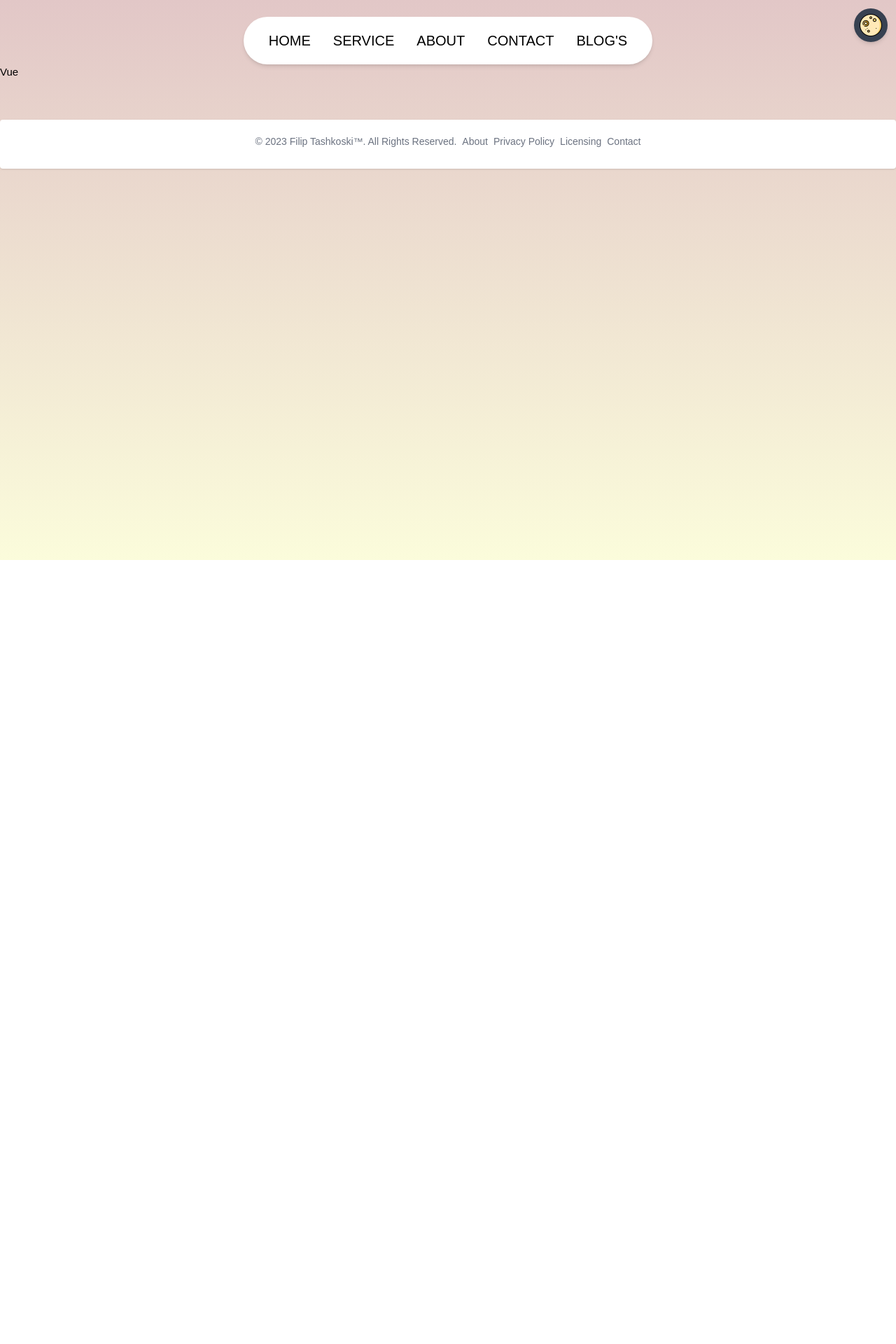
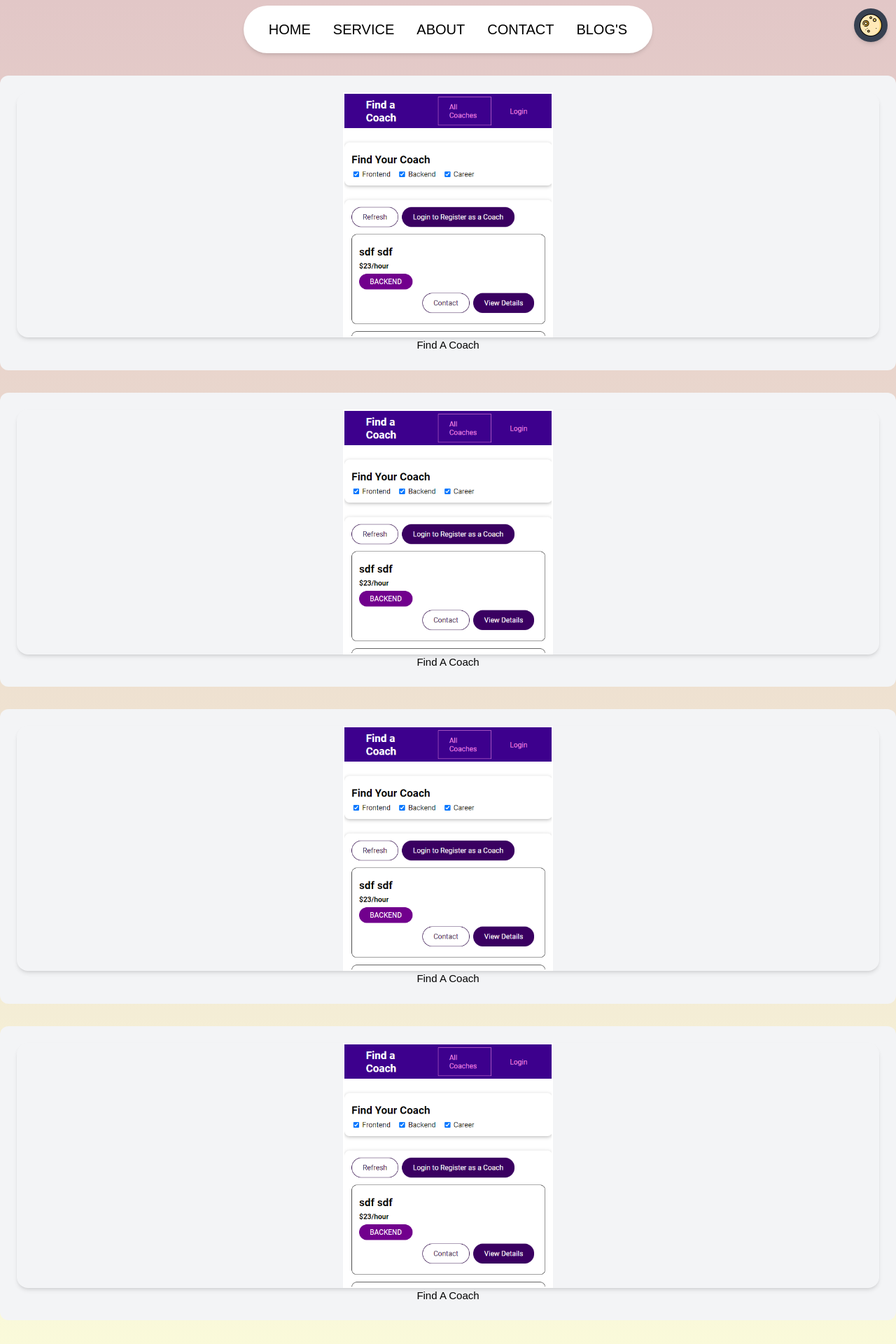
Before and after one commit to ftaskoski123/portfolio, a Vue app: page /about in a window 1280 px wide. Shown: the top 1920 px of the page at 70% size. Before the commit the page ends 800 px from the top, so only its background shows below. Built offline with nearby package versions, Linux system fonts and the light colour scheme.

Commit message:
added projects,fixed footer,reposition the nav

```diff
--- a/src/components/Footer.vue
+++ b/src/components/Footer.vue
@@ -1,23 +1,5 @@
 <template>
-    <!-- <footer class="p-4 absolute inset-x-0 bottom-0 w-screen bg-white rounded shadow flex flex-col sm:flex-row items-center justify-between sm:p-5 dark:bg-gray-800">
-      <span class="text-sm text-gray-500 text-center dark:text-gray-400">© 2023 <a href="https://flowbite.com" class="hover:underline" target="_blank">Filip Tashkoski™</a>. All Rights Reserved.</span>
-      <ul class="flex flex-wrap sm:mt-0">
-        <li>
-          <a href="#" class="mr-4 text-sm text-gray-500 hover:underline md:mr-6 dark:text-gray-400">About</a>
-        </li>
-        <li>
-          <a href="#" class="mr-4 text-sm text-gray-500 hover:underline md:mr-6 dark:text-gray-400">Privacy Policy</a>
-        </li>
-        <li>
-          <a href="#" class="mr-4 text-sm text-gray-500 hover:underline md:mr-6 dark:text-gray-400">Licensing</a>
-        </li>
-        <li>
-          <a href="#" class="text-sm text-gray-500 hover:underline dark:text-gray-400">Contact</a>
-        </li>
-      </ul>
-    </footer> -->
-    <!-- s -->
-    <footer class="p-4  relative inset-x-0 bottom-0 mt-14 w-full bg-white rounded shadow flex flex-col sm:flex-row items-center justify-center sm:p-5 dark:bg-gray-800">
+    <footer class="p-4 static 2xl:static xl:static md:static sm:static inset-x-0 bottom-0 mt-14 w-full bg-white rounded shadow flex flex-col sm:flex-row items-center justify-center sm:p-5 dark:bg-gray-800">
   <span class="mb-2 text-sm text-gray-500 text-center dark:text-gray-400">© 2023 <a href="https://flowbite.com" class="hover:underline" target="_blank">Filip Tashkoski™</a>. All Rights Reserved.</span>
   <ul class="flex flex-wrap mt-2 sm:mt-0 sm:ml-2 mb-2">
     <li>
--- a/src/components/Nav.vue
+++ b/src/components/Nav.vue
@@ -2,7 +2,7 @@
   <div class="flex justify-center">
     <button
       @click="toggleDark()"
-      class="px-2 py-2 text-white shadow-md  transition-transform duration-500 ease-in-out hover:scale-105 bg-gray-700 rounded-full dark:bg-white absolute top-3 right-3"
+      class="px-2 py-2 text-white shadow-md transition-transform duration-500 ease-in-out hover:scale-105 bg-gray-700 rounded-full dark:bg-white absolute top-3 right-3"
     >
       <span v-if="dark">
         <img src="../assets/sun.png" alt="Sun Icon" class="rounded w-8 h-8" />
@@ -13,7 +13,7 @@
     </button>
 
     <header
-      class="p-5 shadow-md bg-white rounded-full mt-6 md:flex md:items-center md:justify-between"
+      class="p-5 shadow-md bg-white rounded-full mt-2 mr-60 md:mr-0 md:flex md:items-center md:justify-between"
     >
       <div class="flex justify-between items-center">
         <span
@@ -26,7 +26,7 @@
         <li class="mx-4 my-6 md:my-0">
           <a
             href="#"
-            class="hover:text-cyan-500  duration-500 focus:text-cyan-500"
+            class="hover:text-cyan-500 duration-500 focus:text-cyan-500"
             >HOME</a
           >
         </li>
@@ -38,7 +38,8 @@
           >
         </li>
         <li class="mx-4 my-6 md:my-0">
-          <router-link to="/about"
+          <router-link
+            to="/about"
             class="hover:text-cyan-500 cursor-pointer duration-500 focus:text-cyan-500"
             >ABOUT</router-link
           >
@@ -65,19 +66,20 @@
         type="checkbox"
         role="button"
         aria-label="Display the menu"
-        class="menu md:hidden mt-1 "
+        class="menu md:hidden mt-1"
       />
 
       <transition name="fade-slide">
         <ul
           v-if="mobileMenuOpen || linksVisible"
-          class="rounded-lg md:flex  md:items-center z-10 md:z-auto md:static fixed text-black bg-white  w-screen h-screen left-0  md:w-auto py-2 pl-9 md:opacity-100 md:rounded-none md:mt-0 mt-8"
+          class="rounded-lg md:flex md:items-center z-10 md:z-auto md:static fixed text-black bg-white w-screen h-screen left-0 md:w-auto py-2 pl-9 md:opacity-100 md:rounded-none md:mt-0 mt-8"
         >
           <li class="mx-4 my-6 md:my-0">
-            <a
-              href="#"
+            <router-link
+              to="/"
+              @click="toggleLinksVisibility"
               class="text-xl focus:text-cyan-500 hover:text-cyan-500 duration-500"
-              >HOME</a
+              >HOME</router-link
             >
           </li>
           <li class="mx-4 my-6 md:my-0">
@@ -88,8 +90,9 @@
             >
           </li>
           <li class="mx-4 my-6 md:my-0">
-            <router-link to="/about"
-            @click="toggleLinksVisibility"
+            <router-link
+              to="/about"
+              @click="toggleLinksVisibility"
               class="text-xl focus:text-cyan-500 hover:text-cyan-500 duration-500"
               >ABOUT</router-link
             >
@@ -126,7 +129,7 @@
 const overflow = ref<boolean>(false);
 
 function toggleMobileMenu(): void {
-  mobileMenuOpen.value = !mobileMenuOpen.value;
+  mobileMenuOpen.value = false;
 }
 function toggleOverflow(): void {
   overflow.value = !overflow.value;
@@ -135,13 +138,12 @@
   } else {
     document.body.style.overflow = "auto";
   }
-
 }
 
 function toggleLinksVisibility(): void {
   linksVisible.value = !linksVisible.value;
+  mobileMenuOpen.value = !mobileMenuOpen.value;
   toggleOverflow();
-
 }
 
 function closeLinksOnResize() {
@@ -160,7 +162,6 @@
 </script>
 
 <style scoped>
-
 .fade-slide-enter-active,
 .fade-slide-leave-active {
   transition: all 0.5s ease-in;
@@ -172,7 +173,6 @@
   transform: translateY(-50px);
   transition: transform 0.5s ease-in, opacity 0.3s ease-in;
 }
-
 
 .menu {
   --s: 30px; /* control the size */
--- a/src/views/AboutView.vue
+++ b/src/views/AboutView.vue
@@ -1,7 +1,63 @@
 <template>
-<div class="outline-green">
-  <span class="text-black">V</span>
-  <span class="text-black">u</span>
-  <span class="text-black">e</span>
-</div>
+  <!-- card look -->
+  <div class="my-8 mx-auto p-6 bg-gray-100 rounded-xl">
+    <!-- project photo -->
+    <div
+      class="flex justify-center items-center rounded-2xl border-blue-200 shadow-md"
+    >
+      <div
+        class="h-[350px] w-[300px] bg-black transition-transform hover-transition ease-in-out bg-[url('@/assets/ss.png')] bg-cover bg-top hover:bg-bottom border-2 border-white"
+      ></div>
+    </div>
+
+    <p class="text-black text-center">Find A Coach</p>
+  </div>
+
+  <!-- card look -->
+  <div class="my-8 mx-auto p-6 bg-gray-100 rounded-xl">
+    <!-- project photo -->
+    <div
+      class="flex justify-center items-center rounded-2xl border-blue-200 shadow-md"
+    >
+      <div
+        class="h-[350px] w-[300px] bg-black transition-transform hover-transition ease-in-out bg-[url('@/assets/ss.png')] bg-cover bg-top hover:bg-bottom border-2 border-white"
+      ></div>
+    </div>
+
+    <p class="text-black text-center">Find A Coach</p>
+  </div>
+
+  <!-- card look -->
+  <div class="my-8 mx-auto p-6 bg-gray-100 rounded-xl">
+    <!-- project photo -->
+    <div
+      class="flex justify-center items-center rounded-2xl border-blue-200 shadow-md"
+    >
+      <div
+        class="h-[350px] w-[300px] bg-black transition-transform hover-transition ease-in-out bg-[url('@/assets/ss.png')] bg-cover bg-top hover:bg-bottom border-2 border-white"
+      ></div>
+    </div>
+
+    <p class="text-black text-center">Find A Coach</p>
+  </div>
+
+  <!-- card look -->
+  <div class="my-8 mx-auto p-6 bg-gray-100 rounded-xl">
+    <!-- project photo -->
+    <div
+      class="flex justify-center items-center rounded-2xl border-blue-200 shadow-md"
+    >
+      <div
+        class="h-[350px] w-[300px] bg-black transition-transform hover-transition ease-in-out bg-[url('@/assets/ss.png')] bg-cover bg-top hover:bg-bottom border-2 border-white"
+      ></div>
+    </div>
+
+    <p class="text-black text-center">Find A Coach</p>
+  </div>
 </template>
+
+<style scoped>
+.hover-transition {
+  transition: 5s;
+}
+</style>
--- a/tailwind.config.js
+++ b/tailwind.config.js
@@ -6,7 +6,11 @@
     "./src/**/*.{js,ts,jsx,tsx,vue}",
   ],
   theme: {
-    extend: {},
+    extend: {
+      transitionDuration: {
+        '5000': '5000ms',
+      }
+    },
   },
   plugins: [],
 }
```
Also changed, not shown: src/assets/ss.png (added).
